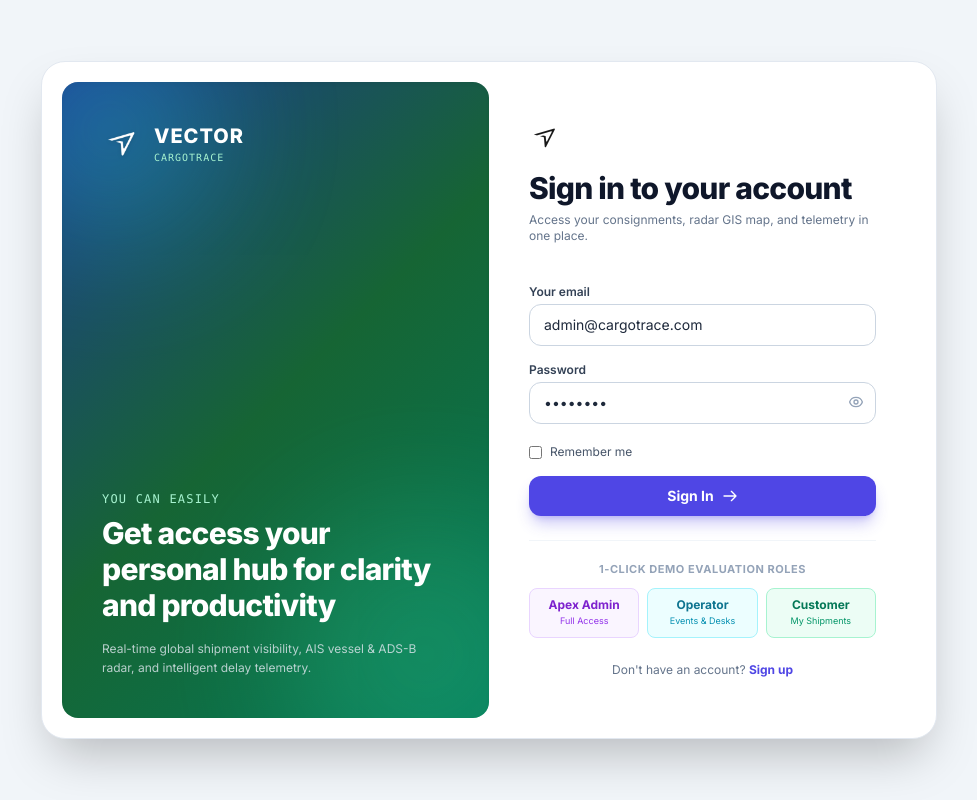
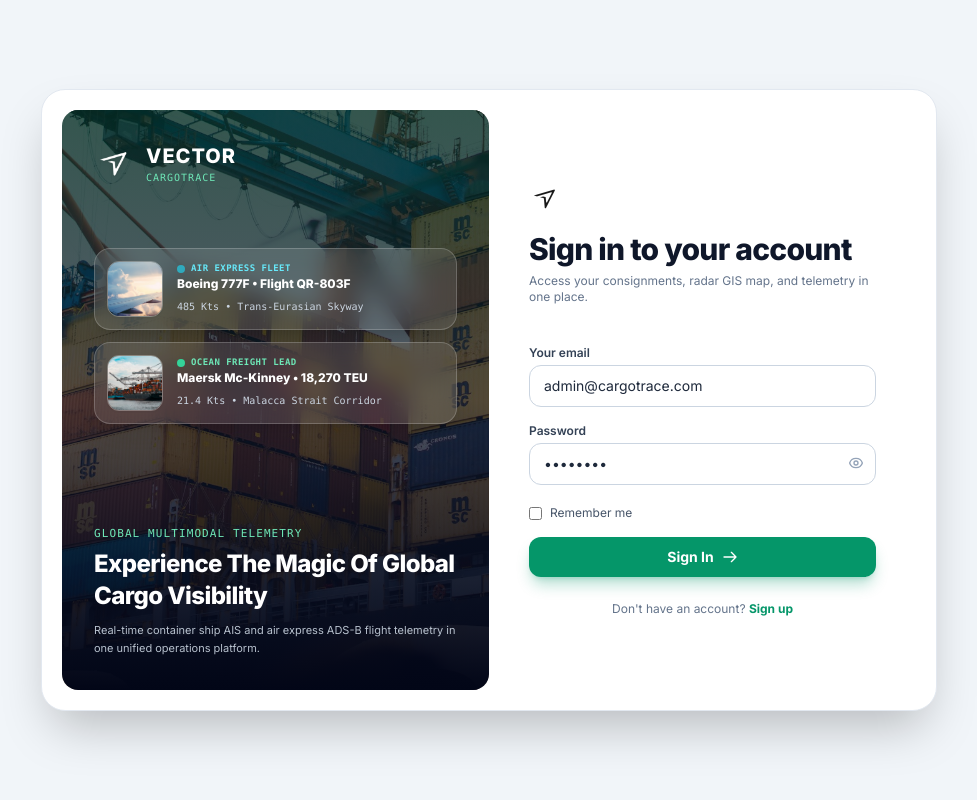
Before and after one commit to Antares-93/CargoTrace-VECTOR, a Laravel app: page /login in a window 1280 px wide. Shown: the whole page, without its empty margins (151-1128 px from the left). Run offline with Laravel 12, Linux system fonts and the light colour scheme; some libraries are stand-ins or nearby versions.

Commit message:
feat: update login visual with cargo ship & flight imagery, fix audit logs i18n, add screenshots to README, and update documentation

```diff
--- a/bootstrap/app.php
+++ b/bootstrap/app.php
@@ -12,6 +12,7 @@ return Application::configure(basePath: dirname(__DIR__))
         health: '/up',
     )
     ->withMiddleware(function (Middleware $middleware): void {
+        $middleware->trustProxies(at: '*');
         $middleware->alias([
             'role' => \App\Http\Middleware\CheckRole::class,
         ]);
--- a/resources/views/auth/login.blade.php
+++ b/resources/views/auth/login.blade.php
@@ -18,41 +18,69 @@
 </head>
 <body class="min-h-screen flex items-center justify-center p-4 sm:p-6 bg-slate-100">
 
-    <!-- Center Card Container (matching Image 2) -->
+    <!-- Center Card Container -->
     <div class="bg-white rounded-3xl shadow-2xl overflow-hidden max-w-4xl w-full grid grid-cols-1 md:grid-cols-2 p-3.5 sm:p-5 border border-slate-200">
 
-        <!-- Left Side: Ambient Gradient Card (Image 2 style) -->
-        <div class="rounded-2xl p-8 sm:p-10 flex flex-col justify-between text-white relative overflow-hidden min-h-[380px] md:min-h-[540px] shadow-inner"
-             style="background: linear-gradient(135deg, #1E3A8A 0%, #166534 50%, #047857 100%);">
-            <!-- Ambient blurred lighting spots -->
-            <div class="absolute -top-16 -left-16 w-56 h-56 rounded-full bg-cyan-400 opacity-30 blur-3xl pointer-events-none"></div>
-            <div class="absolute -bottom-20 -right-20 w-72 h-72 rounded-full bg-emerald-400 opacity-25 blur-3xl pointer-events-none"></div>
+        <!-- Left Side: Cargo Imagery & Multimodal Telemetry Card -->
+        <div class="rounded-2xl p-6 sm:p-8 flex flex-col justify-between text-white relative overflow-hidden min-h-[460px] md:min-h-[580px] shadow-inner group">
+            <!-- Background Image: Giant Container Vessel with Deep Dark Overlay -->
+            <img src="/images/hero-cargo-ship.jpg" alt="Ocean Cargo Ship" class="absolute inset-0 w-full h-full object-cover">
+            <div class="absolute inset-0 bg-gradient-to-t from-slate-950 via-slate-900/70 to-emerald-950/80"></div>
 
-            <!-- Vector Emblem Top Left -->
+            <!-- Vector Logo Top Left -->
             <div class="relative z-10 flex items-center gap-3">
                 <img src="/images/vector-logo-icon.png" alt="Vector Logo" class="w-10 h-10 object-contain brightness-0 invert drop-shadow">
                 <div>
                     <span class="font-black text-xl tracking-wider">VECTOR</span>
-                    <span class="text-[10px] block font-mono text-emerald-200 tracking-widest uppercase">CargoTrace</span>
+                    <span class="text-[10px] block font-mono text-emerald-300 tracking-widest uppercase">CargoTrace</span>
                 </div>
             </div>
 
-            <!-- Bottom Motivational Tagline (Image 2) -->
-            <div class="relative z-10 space-y-2 mt-auto">
-                <p class="text-xs font-medium text-emerald-200 uppercase tracking-widest font-mono">You can easily</p>
-                <h2 class="text-2xl sm:text-3xl font-extrabold leading-tight tracking-tight text-white">
-                    Get access your personal hub for clarity and productivity
+            <!-- Center Showcase: Dual Air Express & Ocean Fleet Telemetry Cards -->
+            <div class="relative z-10 my-auto py-6 space-y-3">
+                <!-- Air Express Telemetry Card -->
+                <div class="bg-white/10 backdrop-blur-md border border-white/20 p-3 rounded-2xl flex items-center gap-3.5 shadow-xl hover:bg-white/15 transition">
+                    <img src="/images/airplane_sky.jpg" alt="Air Cargo Plane" class="w-14 h-14 rounded-xl object-cover shrink-0 border border-white/30 shadow-sm">
+                    <div class="min-w-0">
+                        <div class="flex items-center gap-1.5">
+                            <span class="w-2 h-2 rounded-full bg-cyan-400 animate-pulse"></span>
+                            <span class="text-[9px] font-mono uppercase tracking-wider text-cyan-300 font-bold">Air Express Fleet</span>
+                        </div>
+                        <span class="text-xs font-extrabold text-white truncate block">Boeing 777F • Flight QR-803F</span>
+                        <span class="text-[10px] text-slate-300 font-mono">485 Kts • Trans-Eurasian Skyway</span>
+                    </div>
+                </div>
+
+                <!-- Ocean Lead Vessel Card -->
+                <div class="bg-white/10 backdrop-blur-md border border-white/20 p-3 rounded-2xl flex items-center gap-3.5 shadow-xl hover:bg-white/15 transition">
+                    <img src="/images/hero-ship.jpg" alt="Ocean Container Vessel" class="w-14 h-14 rounded-xl object-cover shrink-0 border border-white/30 shadow-sm">
+                    <div class="min-w-0">
+                        <div class="flex items-center gap-1.5">
+                            <span class="w-2 h-2 rounded-full bg-emerald-400"></span>
+                            <span class="text-[9px] font-mono uppercase tracking-wider text-emerald-300 font-bold">Ocean Freight Lead</span>
+                        </div>
+                        <span class="text-xs font-extrabold text-white truncate block">Maersk Mc-Kinney • 18,270 TEU</span>
+                        <span class="text-[10px] text-slate-300 font-mono">21.4 Kts • Malacca Strait Corridor</span>
+                    </div>
+                </div>
+            </div>
+
+            <!-- Bottom Motivational Tagline -->
+            <div class="relative z-10 space-y-1.5 mt-auto">
+                <p class="text-[11px] font-medium text-emerald-300 uppercase tracking-widest font-mono">Global Multimodal Telemetry</p>
+                <h2 class="text-xl sm:text-2xl font-extrabold leading-tight tracking-tight text-white">
+                    Experience The Magic Of Global Cargo Visibility
                 </h2>
-                <p class="text-xs text-slate-200/80 pt-2 leading-relaxed">
-                    Real-time global shipment visibility, AIS vessel &amp; ADS-B radar, and intelligent delay telemetry.
+                <p class="text-[11px] text-slate-300/90 pt-1 leading-relaxed">
+                    Real-time container ship AIS and air express ADS-B flight telemetry in one unified operations platform.
                 </p>
             </div>
         </div>
 
-        <!-- Right Side: Form (Image 2 style) -->
+        <!-- Right Side: Clean Login Form -->
         <div class="p-6 sm:p-10 flex flex-col justify-center">
 
-            <!-- Mini Logo (Simple, monochrome, uncolored) -->
+            <!-- Mini Logo (Simple, monochrome) -->
             <div class="mb-4">
                 <img src="/images/vector-logo-icon.png" alt="Vector" class="w-8 h-8 object-contain brightness-0 opacity-90">
             </div>
@@ -104,37 +132,16 @@
                     </label>
                 </div>
 
-                <button type="submit" class="w-full py-2.5 px-4 bg-indigo-600 hover:bg-indigo-700 text-white font-bold rounded-xl text-sm transition shadow-lg shadow-indigo-600/30 flex items-center justify-center gap-2">
+                <button type="submit" class="w-full py-2.5 px-4 bg-emerald-600 hover:bg-emerald-500 text-white font-bold rounded-xl text-sm transition shadow-lg shadow-emerald-600/30 flex items-center justify-center gap-2">
                     <span>Sign In</span>
                     <svg class="w-4 h-4" fill="none" stroke="currentColor" viewBox="0 0 24 24"><path stroke-linecap="round" stroke-linejoin="round" stroke-width="2" d="M14 5l7 7m0 0l-7 7m7-7H3"/></svg>
                 </button>
             </form>
 
-            <!-- Quick Demo 1-Click Access Pill Bar (Crucial for Reviewers/Dosen!) -->
-            <div class="mt-6 pt-5 border-t border-slate-100">
-                <p class="text-[11px] font-bold uppercase tracking-wider text-slate-400 text-center mb-2.5">
-                    1-Click Demo Evaluation Roles
-                </p>
-                <div class="grid grid-cols-3 gap-2 text-center text-xs">
-                    <a href="{{ route('demo.login', 'admin') }}" class="p-2 rounded-lg bg-purple-50 text-purple-700 border border-purple-200 hover:bg-purple-100 transition font-bold block">
-                        Apex Admin
-                        <span class="block text-[9px] font-normal text-purple-600">Full Access</span>
-                    </a>
-                    <a href="{{ route('demo.login', 'operator') }}" class="p-2 rounded-lg bg-cyan-50 text-cyan-700 border border-cyan-200 hover:bg-cyan-100 transition font-bold block">
-                        Operator
-                        <span class="block text-[9px] font-normal text-cyan-600">Events &amp; Desks</span>
-                    </a>
-                    <a href="{{ route('demo.login', 'customer') }}" class="p-2 rounded-lg bg-emerald-50 text-emerald-700 border border-emerald-200 hover:bg-emerald-100 transition font-bold block">
-                        Customer
-                        <span class="block text-[9px] font-normal text-emerald-600">My Shipments</span>
-                    </a>
-                </div>
-            </div>
-
             <!-- Footer link -->
             <div class="text-center mt-6 text-xs text-slate-500">
                 Don't have an account?
-                <a href="{{ route('register') }}" class="font-bold text-indigo-600 hover:underline">Sign up</a>
+                <a href="{{ route('register') }}" class="font-bold text-emerald-600 hover:underline">Sign up</a>
             </div>
 
         </div>
```
Also changed, not shown: resources/views/layouts/app.blade.php (+12 -12 lines), README.md, public/images/airplane_cargo.jpg (added), public/images/airplane_sky.jpg (added), 11 other files.
